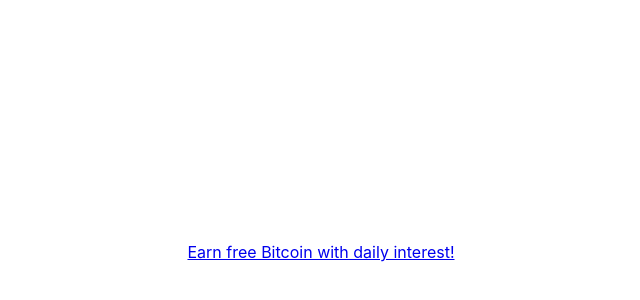
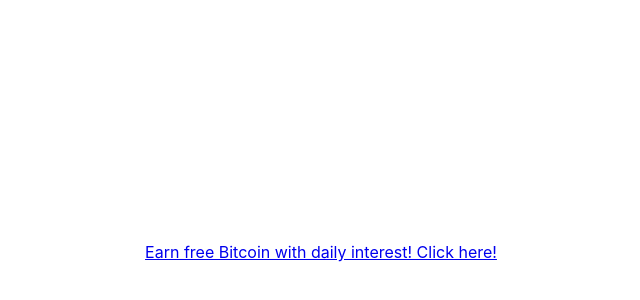
Before and after one commit to cryptoaddressio/cryptoaddress.io, a Next.js app: page / in a window 1280 px wide. Shown: the part 148-448 px from the top of the page, without its empty margins (319-959 px from the left). Built offline with nearby package versions, Linux system fonts and the light colour scheme.

Commit message:
Test deploy

```diff
--- a/pages/index.tsx
+++ b/pages/index.tsx
@@ -11,7 +11,7 @@
 
       <main>
         <a href="https://freebitco.in/?r=39598228" target="blank">
-          Earn free Bitcoin with daily interest!
+          Earn free Bitcoin with daily interest! Click here!
         </a>
       </main>
 
```
